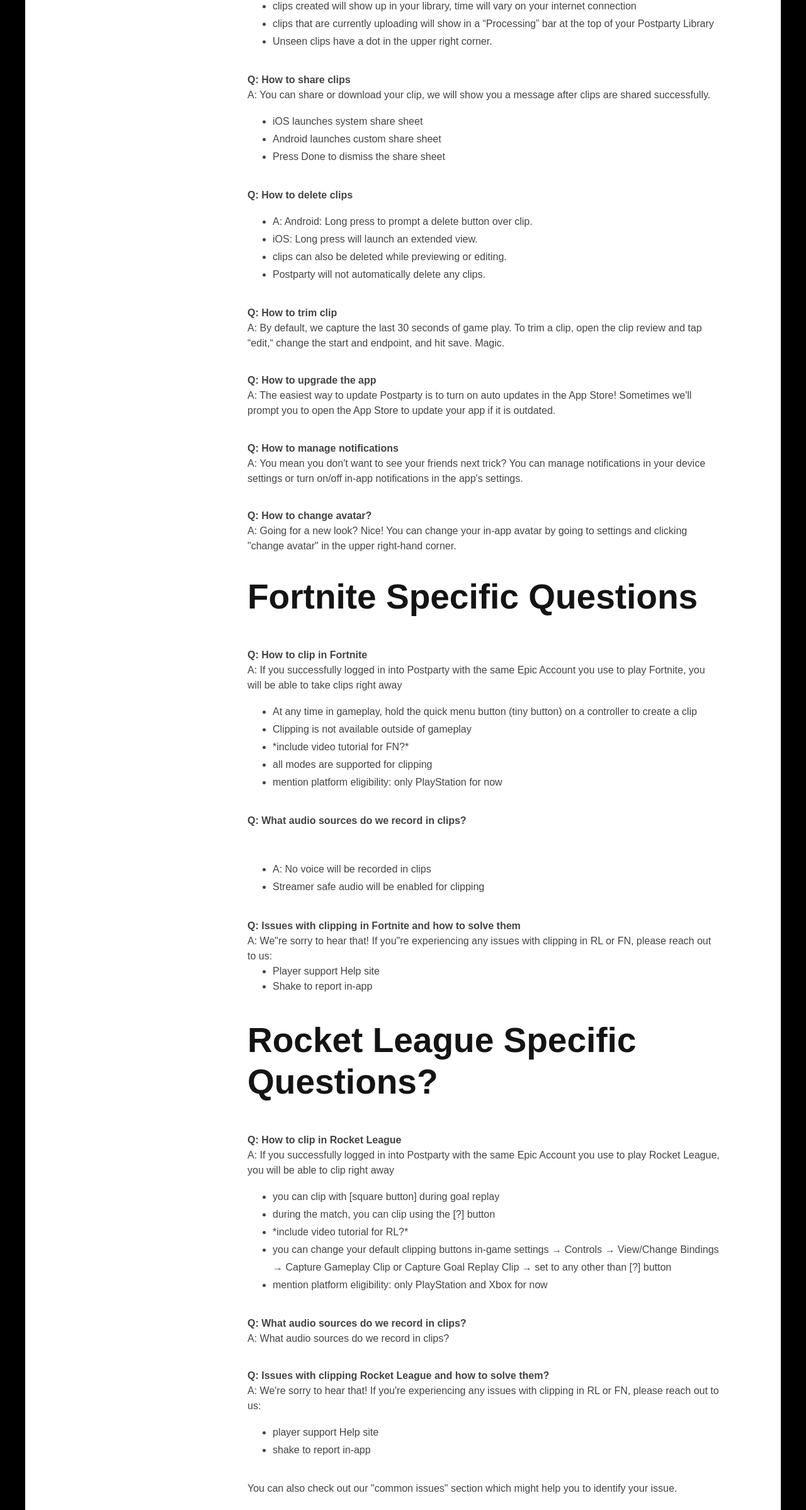
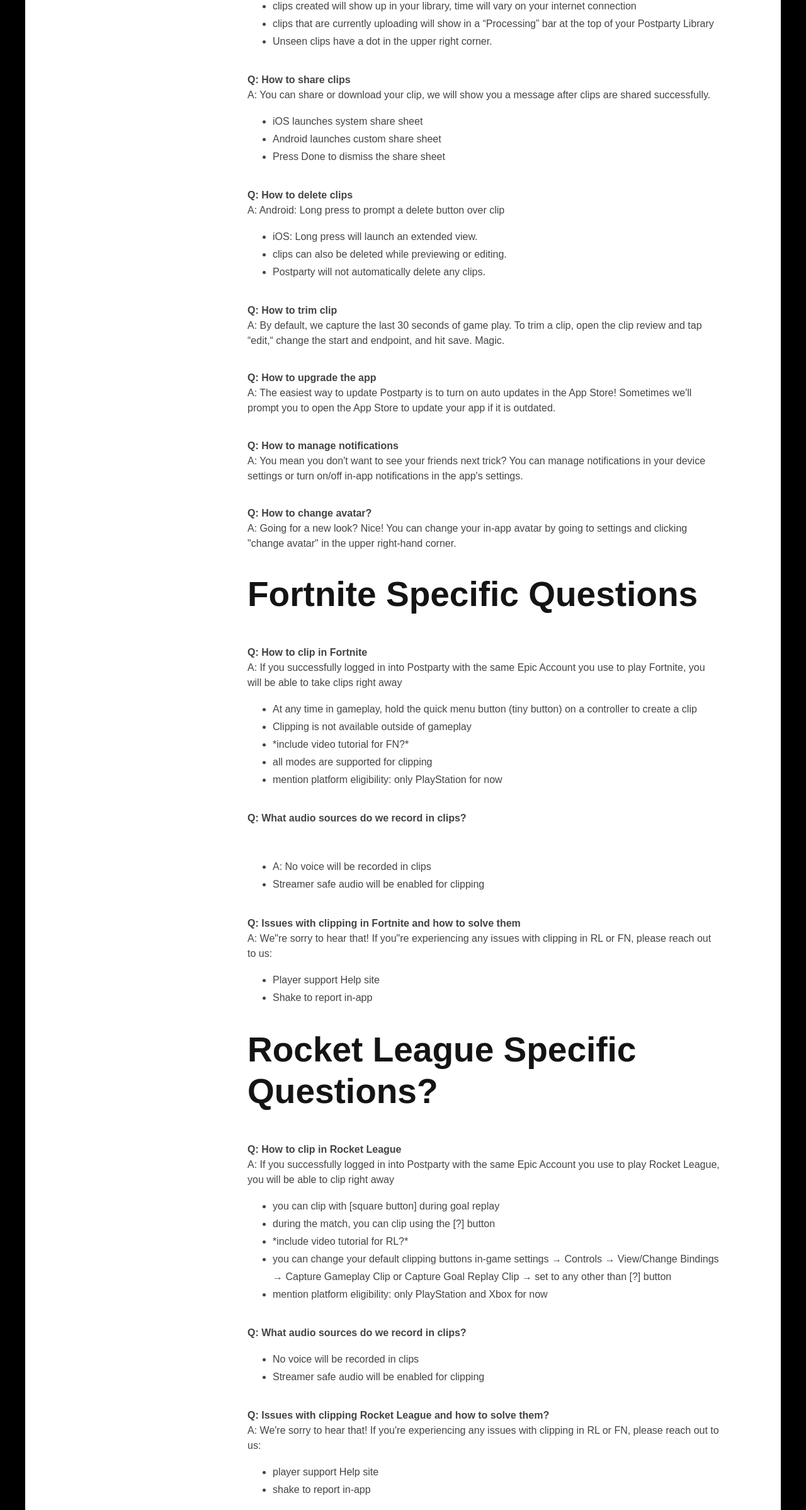
Before and after one commit to funbunch/postparty, a Next.js app: page /faq in a window 1280 px wide. Shown: the part 1883-4280 px from the top of the page at 63% size. Built offline with nearby package versions, Linux system fonts and the light colour scheme; a web font is replaced by a local one.

Commit message:
exploring active nav styling

```diff
--- a/components/Clippanel.js
+++ b/components/Clippanel.js
@@ -15,10 +15,10 @@
       <>
         <div className="clip grid">
           <div className="-mt-28 z-20 self-start row-start-1 col-start-1 md:hidden">
-            <Image src={clipPanelMob} width={414} height={934} alt="" />
+            <Image src={clipPanelMob} width={414} height={934} alt="" layout='intrinsic' />
           </div>
           <div className="flex flex-col row-start-1 col-start-1 z-[50] md:hidden">
-            <Carousel showThumbs={false} swipeable={false}>
+            <Carousel showThumbs={false} swipeable={false} width={'414px'}>
               <div>
               <h2 className='pb-12 pl-12 text-white text-left'>Clip</h2>
               <Image src={clipSlider} width={378} height={315} alt="We Know Greatness When We See It, Too" />
--- a/components/Nav.js
+++ b/components/Nav.js
@@ -1,11 +1,13 @@
 import React, { useState } from "react";
+import { useRouter } from "next/router";
 import Link from 'next/link'
 import Image from 'next/image'
 import logo from '../public/img/logo-lockup@2x.png'
 
 const Nav = () => {
-
+  const router = useRouter();
   const [navbar, setNavbar] = useState(false);
+  console.log(router.pathname)
 
   return (
     <nav className="w-full md:h-[70px] md:flex md:items-center ">
@@ -65,7 +67,7 @@
             </Link>
           </li>
           <li className="border-b md:border-none text-white uppercase py-2.5 pl-7 md:pl-20">
-            <Link href="/faq">
+            <Link className={router.pathname == "/faq" ? "active" : ""} href="/faq" passHref>
               <a>FAQ</a>
             </Link>
           </li>
--- a/components/Toppanel.js
+++ b/components/Toppanel.js
@@ -28,15 +28,15 @@
       row-start-1 col-start-1 z-30 pt-3 px-8 md:pl-12 lg:pl-20 xl:pl-44">
           <div className="system-logos-mob pb-12 bg-[#500096] h-56 md:pb-2 md:hidden">
             <div className="ps5 inline-block pr-5">
-                <Image src={ps5Mob} width={67} height={15} alt="Ps5" />
+            <a href="#"><Image src={ps5Mob} width={67} height={15} alt="Ps5" /></a>
             </div>
             <div className="xbox inline-block">
-              <Image src={xboxMob} width={67} height={19} alt="xbox" />
+            <a href="#"><Image src={xboxMob} width={67} height={19} alt="xbox" /></a>
             </div>
           </div>
           <div className="system-logos hidden md:pt-3.5 md:pb-2 md:block lg:pb-16 xl:pb-20 sixteen:pb-36 xxl:pb-56">
             <div className="ps5 inline-block pr-11">
-              <a href=""><Image src={ps5} width={118} height={27} alt="PS5" /></a>
+              <a href="#"><Image src={ps5} width={118} height={27} alt="PS5" /></a>
             </div>
             <div className="xbox inline-block">
               <a href="#"><Image src={xbox} width={107} height={33}  alt="Xbox"/></a>
@@ -61,18 +61,18 @@
           </div>
           <div className="badgeMob text-center md:text-left lg:hidden">
             <div className="apple lg:hidden pr-5 inline-block">
-              <Image src={appleBadgeMob} width={92} height={30} alt="Apple"/>
+            <a href="#"><Image src={appleBadgeMob} width={92} height={30} alt="Apple"/></a>
             </div>
             <div className="google inline-block">
-              <Image src={googleBadgeMob} width={103} height={30} alt="Google" />
+            <a href="#"><Image src={googleBadgeMob} width={103} height={30} alt="Google" /></a>
             </div>
           </div>
           <div className="badge hidden text-center lg:block md:text-left">
             <div className="apple pr-7 inline-block">
-              <Image src={appleBadge} width={161} height={53} alt="Apple"/>
+            <a href="#"><Image src={appleBadge} width={161} height={53} alt="Apple"/></a>
             </div>
             <div className="google inline-block">
-              <Image src={googleBadge} width={182} height={54} alt="Google"/>
+            <a href="#"><Image src={googleBadge} width={182} height={54} alt="Google"/></a>
             </div>
           </div>
           <div className="phone m-auto mt-[24px] md:hidden">
--- a/pages/faq.js
+++ b/pages/faq.js
@@ -5,6 +5,8 @@
 import React, { useEffect } from 'react';
 
 const faq = () => {
+
+
 
   return (
     <div>
@@ -69,10 +71,10 @@
                 <li>Android launches custom share sheet</li>
                 <li>Press Done to dismiss the share sheet</li>
               </ul>
-              <p><span className="font-bold md:text-base">Q: How to delete clips</span>
+              <p><span className="font-bold md:text-base">Q: How to delete clips</span><br />
+              A: Android: Long press to prompt a delete button over clip
               </p>
               <ul className="lists list-disc pl-10">
-                <li>A: Android: Long press to prompt a delete button over clip.</li>
                 <li>iOS: Long press will launch an extended view.</li>
                 <li>clips can also be deleted while previewing or editing.</li>
                 <li>Postparty will not automatically delete any clips.</li>
@@ -87,7 +89,7 @@
 
               <p className="space"><span className="font-bold md:text-base">Q: How to change avatar?</span><br />
               A: 	Going for a new look? Nice! You can change your in-app avatar by going to settings and clicking &quot;change avatar&quot; in the upper right-hand corner. </p>
-              <div id="#fortnite" className="fornite hidden md:block">
+              <div id="#fortnite" className="fornite md:block">
               <h2 className="text-[#141414] pb-7 md:leading-[66px] md:text-[55px] md:pb-12"> Fortnite Specific Questions</h2>
               <p className="space"><span className="font-bold md:text-base">Q: How to clip in Fortnite</span><br />
               A: 	If you successfully logged in into Postparty with the same Epic Account you use to play Fortnite, you will be able to take clips right away
@@ -106,12 +108,12 @@
             </ul>
             <p><span className="font-bold md:text-base">Q: Issues with clipping in Fortnite and how to solve them</span><br />
               A: We&quot;re sorry to hear that! If you&quot;re experiencing any issues with clipping in RL or FN, please reach out to us:</p>
-              <ul className="list-disc pl-10 pb-10">
+              <ul className="lists list-disc pl-10 pb-10">
                 <li>Player support Help site</li>
                 <li>Shake to report in-app </li>
               </ul>
               </div>
-              <div id="#rocket-league" className="rocket hidden md:block">
+              <div id="#rocket-league" className="rocket md:block">
               <h2 className="text-[#141414] pb-7 md:text-[55px] md:leading-[66px] md:pb-12">Rocket League Specific Questions?</h2>
               <p><span className="font-bold md:text-base">Q: How to clip in Rocket League</span><br />
               A: If you successfully logged in into Postparty with the same Epic Account you  use to play Rocket League, you will be able to clip right away </p>
@@ -122,8 +124,12 @@
                 <li>you can change your default clipping buttons in-game settings → Controls  → View/Change Bindings → Capture Gameplay Clip or Capture Goal Replay Clip → set to any other than [?] button</li>
                 <li>mention platform eligibility: only PlayStation and Xbox for now</li>
               </ul>
-              <p className="space"><span className="font-bold md:text-base">Q: What audio sources do we record in clips?</span><br />
-              A: What audio sources do we record in clips? </p>
+              <p><span className="font-bold md:text-base">Q: What audio sources do we record in clips?</span></p>
+                <ul className="lists list-disc pl-10">
+                  <li>No voice will be recorded in clips</li>
+                  <li>Streamer safe audio will be enabled for clipping</li>
+                </ul>
+
               <p><span className="font-bold md:text-base">Q: Issues with clipping Rocket League and how to solve them?</span><br />
               A: We&apos;re sorry to hear that! If you&apos;re experiencing any issues with clipping in RL or FN, please reach out to us:</p>
               <ul className="lists list-disc pl-10">
--- a/styles/globals.scss
+++ b/styles/globals.scss
@@ -12,9 +12,13 @@
   color: #3666ca;
 }
 
+.menu a:hover, .menu a:active {
+  border-bottom: 6px solid #2889fb;
+  padding-bottom: 20px;
+}
+
 * {
   box-sizing: border-box;
-  cursor: pointer;
 }
 
 html,
@@ -141,6 +145,9 @@
     font-size: 11px;
     line-height: 21px;
   }
+  ul.lists {
+    padding-top: 0;
+  }
 }
 
 /* desktop resize content */
```
